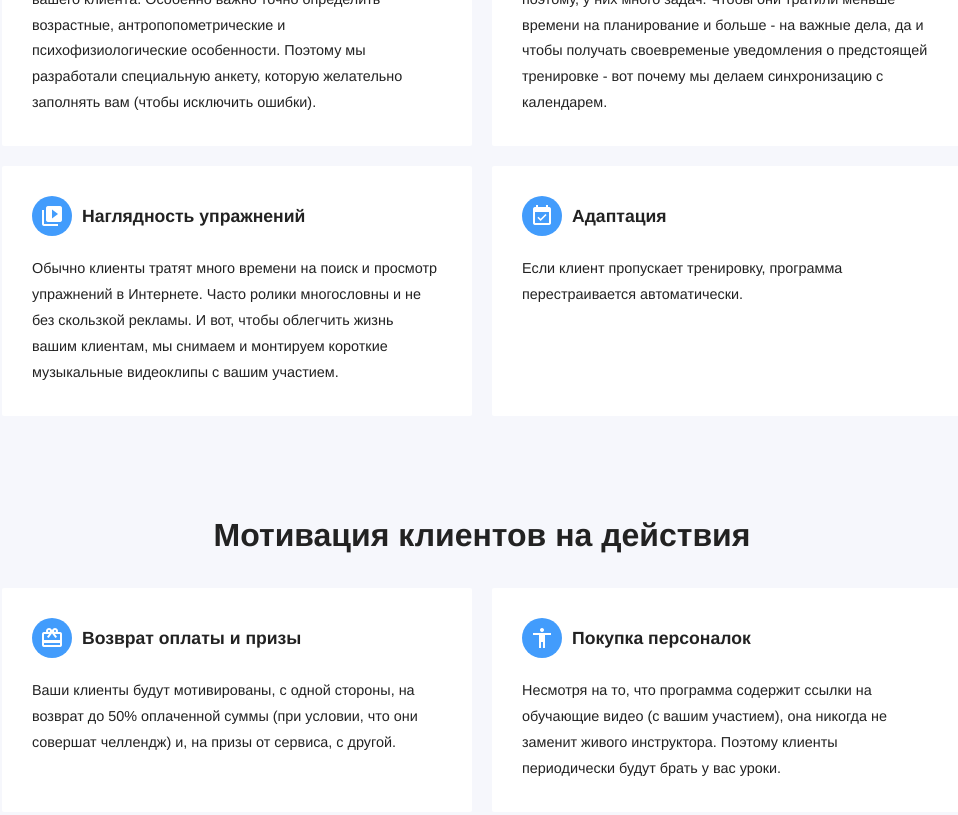
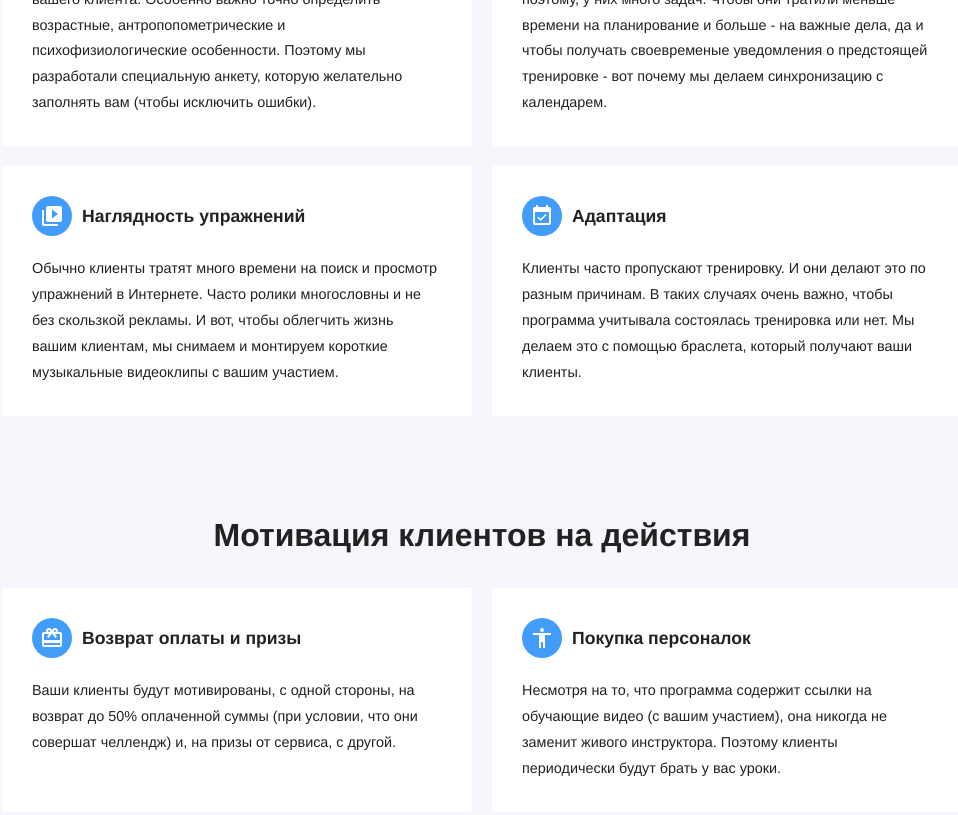
Before and after one commit to RakhimyanTim/fitness.github.io, a Jekyll site: the page built from pages/features.html, in a window 1280 px wide and 900 px high, scrolled down 804 px. Shown: the top 815 px of the window, without its empty margins (158-1116 px from the left). Built offline with Jekyll 4.4.1, drawn with Linux system fonts in a browser that asks for light colours; some web fonts are replaced.

Commit message:
Update features.html

```diff
--- a/pages/features.html
+++ b/pages/features.html
@@ -30,7 +30,7 @@ permalink: /features/
 
 		{% include components/features/data-block.html icon="video_library" title="Наглядность упражнений" content="Обычно клиенты тратят много времени на поиск и просмотр упражнений в Интернете. Часто ролики многословны и не без скользкой рекламы. И вот, чтобы облегчить жизнь вашим клиентам, мы снимаем и монтируем короткие музыкальные видеоклипы с вашим участием." %}
 
-		{% include components/features/data-block.html icon="event_available" title="Адаптация" content="Если клиент пропускает тренировку, программа перестраивается автоматически." %}
+		{% include components/features/data-block.html icon="event_available" title="Адаптация" content="Клиенты часто пропускают тренировку. И они делают это по разным причинам. В таких случаях очень важно, чтобы программа учитывала состоялась тренировка или нет. Мы делаем это с помощью браслета, который получают ваши клиенты." %}
 	</ul>
 
 	<h2>Мотивация клиентов на действия</h2>
```
